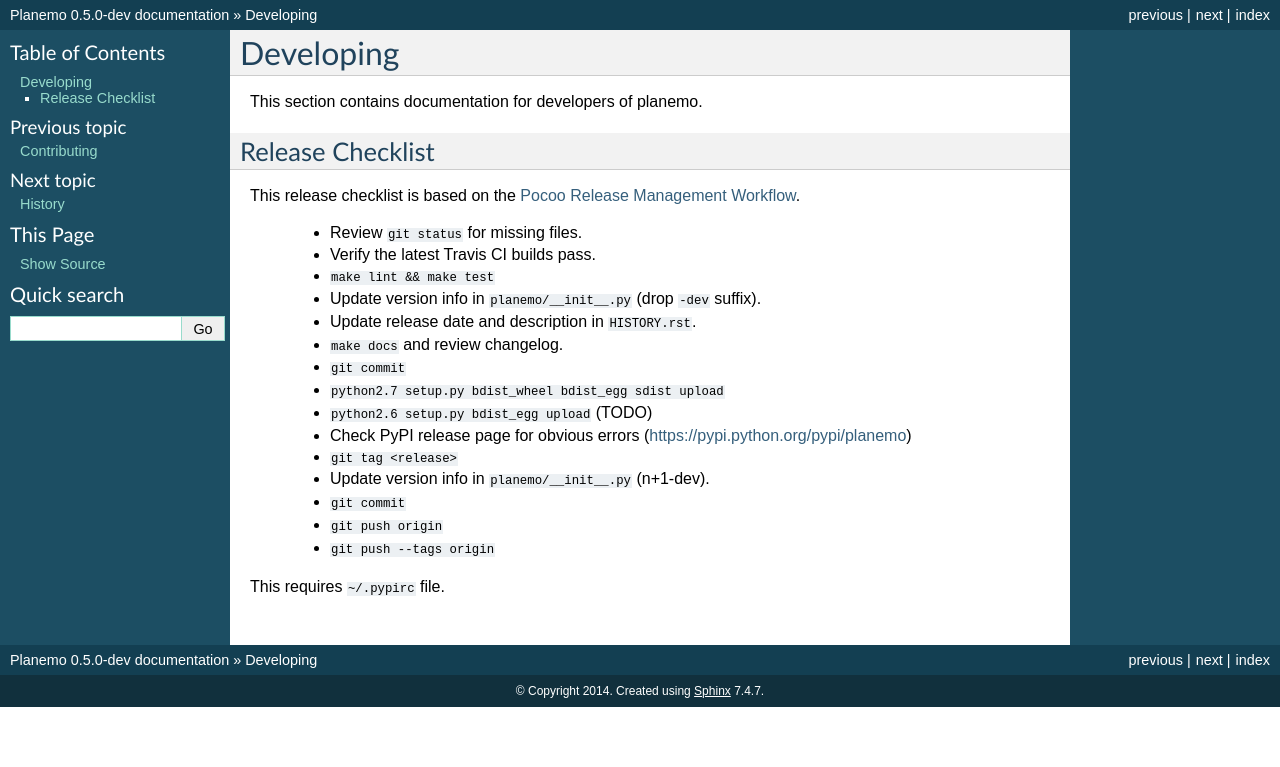
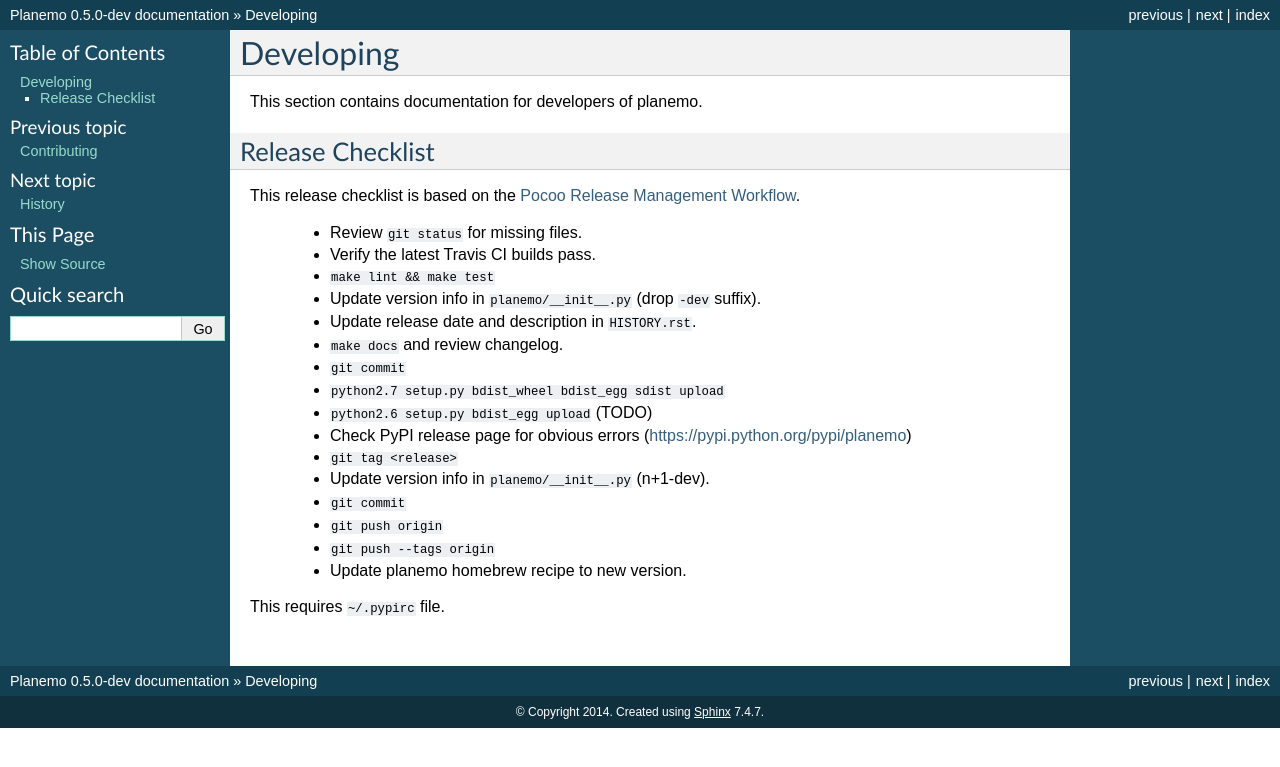
Before and after one commit to galaxyproject/planemo, a Sphinx documentation site: the page built from docs/developing.rst, in a window 1280 px wide. Shown: the top 767 px of the page. Built offline with Sphinx 7.4.7, drawn with Linux system fonts in a browser that asks for light colours.

Commit message:
Add homebrew to release process.

```diff
--- a/docs/developing.rst
+++ b/docs/developing.rst
@@ -25,5 +25,6 @@ This release checklist is based on the `Pocoo Release Management Workflow
  * ``git commit``
  * ``git push origin``
  * ``git push --tags origin``
+ * Update planemo homebrew recipe to new version.
 
 This requires ``~/.pypirc`` file.
```
